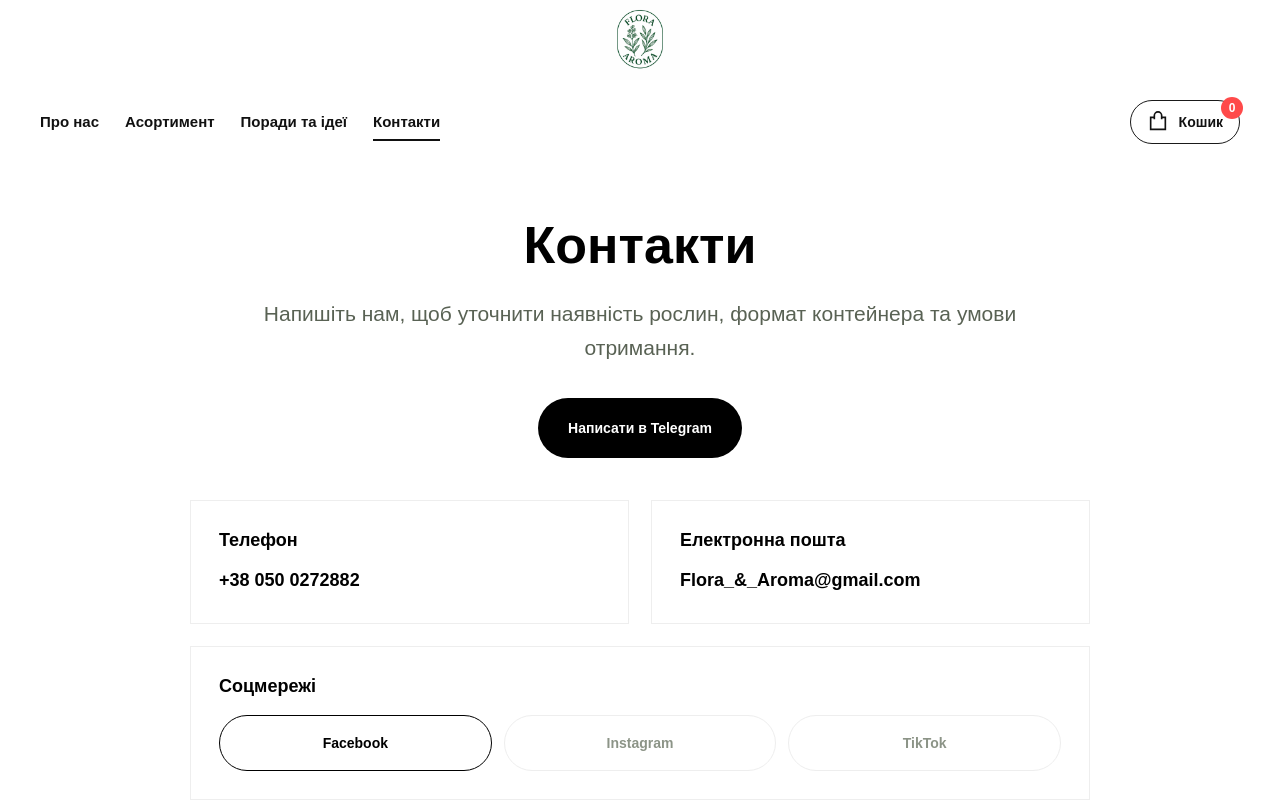
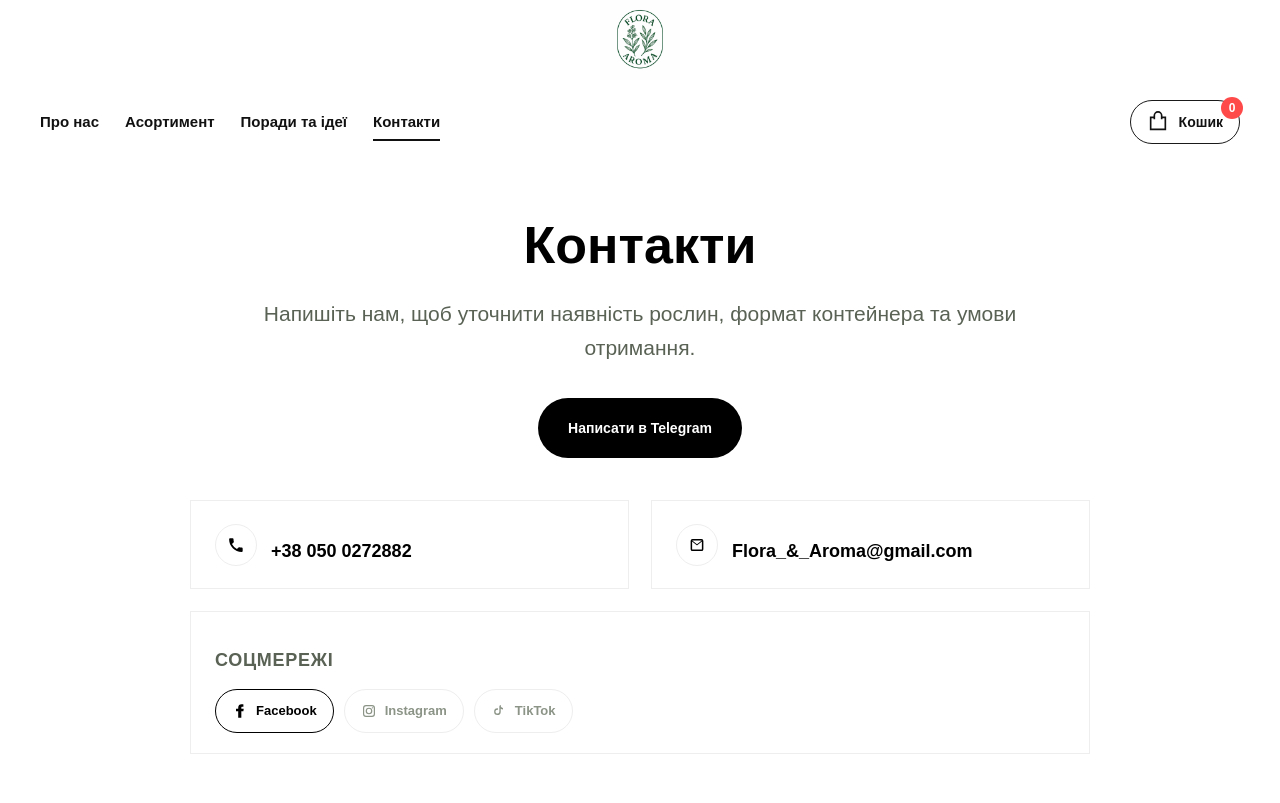
Before and after one commit to prikhodkoab-source/flora-aroma-site, an Astro site: page /contacts in a window 1280 px wide. Shown: the top 803 px of the page. Built offline with nearby package versions, Linux system fonts and the light colour scheme; Astro itself is replaced by a stand-in of ours.

Commit message:
fix: compact contacts page details

```diff
--- a/scripts/verify-site.mjs
+++ b/scripts/verify-site.mjs
@@ -268,7 +268,7 @@ if (publicationsPage.includes(pendingArticleSlug)) {
 }
 
 const contactsPage = readFileSync(join(root, "dist", "contacts", "index.html"), "utf8");
-for (const requiredContactMarker of ["tel:+380500272882", "https://flora-aroma.com.ua"]) {
+for (const requiredContactMarker of ["tel:+380500272882", "mailto:Flora_%26_Aroma@gmail.com"]) {
   if (!contactsPage.includes(requiredContactMarker)) {
     fail(`Contacts page is missing: ${requiredContactMarker}`);
   }
--- a/src/pages/contacts.astro
+++ b/src/pages/contacts.astro
@@ -28,18 +28,26 @@ const contactSocialLinks = [
     </div>
 
     <div class="site-contact-grid">
-      <article class="site-contact-card">
-        <h2>Телефон</h2>
+      <article class="site-contact-card site-contact-card--compact">
+        <span class="site-contact-card__icon" aria-hidden="true">
+          <svg viewBox="0 0 24 24">
+            <path d="M6.6 10.8a15.7 15.7 0 0 0 6.6 6.6l2.2-2.2c.3-.3.8-.4 1.2-.3 1 .3 2 .4 3.1.4.7 0 1.2.5 1.2 1.2V20c0 .7-.5 1.2-1.2 1.2C10.5 21.2 2.8 13.5 2.8 4.2 2.8 3.5 3.3 3 4 3h3.5c.7 0 1.2.5 1.2 1.2 0 1.1.1 2.1.4 3.1.1.4 0 .9-.3 1.2l-2.2 2.3Z" fill="currentColor"></path>
+          </svg>
+        </span>
         <p><a href={siteContacts.phoneHref}>{siteContacts.phoneDisplay}</a></p>
       </article>
 
-      <article class="site-contact-card">
-        <h2>Електронна пошта</h2>
+      <article class="site-contact-card site-contact-card--compact">
+        <span class="site-contact-card__icon" aria-hidden="true">
+          <svg viewBox="0 0 24 24">
+            <path d="M3.5 6.5A2.5 2.5 0 0 1 6 4h12a2.5 2.5 0 0 1 2.5 2.5v11A2.5 2.5 0 0 1 18 20H6a2.5 2.5 0 0 1-2.5-2.5v-11Zm2.1-.5 6.4 5.1 6.4-5.1H5.6Zm12.9 1.3-5.8 4.6a1.1 1.1 0 0 1-1.4 0L5.5 7.3v10.2c0 .3.2.5.5.5h12c.3 0 .5-.2.5-.5V7.3Z" fill="currentColor"></path>
+          </svg>
+        </span>
         <p><a href={siteContacts.emailHref}>{siteContacts.emailDisplay}</a></p>
       </article>
 
-      <article class="site-contact-card site-contact-card--wide">
-        <h2>Соцмережі</h2>
+      <article class="site-contact-card site-contact-card--wide site-contact-card--socials">
+        <p class="site-contact-card__label">Соцмережі</p>
         <div class="site-social-links" aria-label="Соцмережі Flora & Aroma">
           {contactSocialLinks.map((link) =>
             link.url ? (
@@ -49,10 +57,40 @@ const contactSocialLinks = [
                 target="_blank"
                 rel="noopener noreferrer"
               >
+                <span class={`site-social-link__icon site-social-link__icon--${link.key}`} aria-hidden="true">
+                  {link.key === "facebook" ? (
+                    <svg viewBox="0 0 24 24">
+                      <path d="M14 8.5V6.8c0-.8.2-1.3 1.3-1.3h1.8V2.2c-.3 0-1.5-.2-2.9-.2-2.9 0-4.9 1.8-4.9 5v1.5H6v3.7h3.3V22H14v-9.8h3.1l.5-3.7H14Z"></path>
+                    </svg>
+                  ) : link.key === "instagram" ? (
+                    <svg viewBox="0 0 24 24">
+                      <path d="M7.5 3h9A4.5 4.5 0 0 1 21 7.5v9a4.5 4.5 0 0 1-4.5 4.5h-9A4.5 4.5 0 0 1 3 16.5v-9A4.5 4.5 0 0 1 7.5 3Zm0 1.8A2.7 2.7 0 0 0 4.8 7.5v9a2.7 2.7 0 0 0 2.7 2.7h9a2.7 2.7 0 0 0 2.7-2.7v-9a2.7 2.7 0 0 0-2.7-2.7h-9Zm9.8 1.4a1.1 1.1 0 1 1 0 2.2 1.1 1.1 0 0 1 0-2.2ZM12 7a5 5 0 1 1 0 10 5 5 0 0 1 0-10Zm0 1.8A3.2 3.2 0 1 0 12 15.2 3.2 3.2 0 0 0 12 8.8Z"></path>
+                    </svg>
+                  ) : (
+                    <svg viewBox="0 0 24 24">
+                      <path d="M14.8 3c-1.2 0-2.2.9-2.3 2.1V13c0 1.6-1.3 2.8-2.9 2.8S6.7 14.6 6.7 13s1.3-2.8 2.9-2.8c.3 0 .6 0 .9.1V8.1c-.3 0-.6-.1-.9-.1A5 5 0 0 0 4.7 13a5 5 0 0 0 4.9 5 5 5 0 0 0 5-5V8.7c1 .7 2.2 1 3.4 1V7.4c-1.4 0-2.6-.8-3.2-2.1A3.2 3.2 0 0 1 14.8 3Z"></path>
+                    </svg>
+                  )}
+                </span>
                 {link.label}
               </a>
             ) : (
               <span class="site-social-link site-social-link--disabled" aria-disabled="true">
+                <span class={`site-social-link__icon site-social-link__icon--${link.key}`} aria-hidden="true">
+                  {link.key === "facebook" ? (
+                    <svg viewBox="0 0 24 24">
+                      <path d="M14 8.5V6.8c0-.8.2-1.3 1.3-1.3h1.8V2.2c-.3 0-1.5-.2-2.9-.2-2.9 0-4.9 1.8-4.9 5v1.5H6v3.7h3.3V22H14v-9.8h3.1l.5-3.7H14Z"></path>
+                    </svg>
+                  ) : link.key === "instagram" ? (
+                    <svg viewBox="0 0 24 24">
+                      <path d="M7.5 3h9A4.5 4.5 0 0 1 21 7.5v9a4.5 4.5 0 0 1-4.5 4.5h-9A4.5 4.5 0 0 1 3 16.5v-9A4.5 4.5 0 0 1 7.5 3Zm0 1.8A2.7 2.7 0 0 0 4.8 7.5v9a2.7 2.7 0 0 0 2.7 2.7h9a2.7 2.7 0 0 0 2.7-2.7v-9a2.7 2.7 0 0 0-2.7-2.7h-9Zm9.8 1.4a1.1 1.1 0 1 1 0 2.2 1.1 1.1 0 0 1 0-2.2ZM12 7a5 5 0 1 1 0 10 5 5 0 0 1 0-10Zm0 1.8A3.2 3.2 0 1 0 12 15.2 3.2 3.2 0 0 0 12 8.8Z"></path>
+                    </svg>
+                  ) : (
+                    <svg viewBox="0 0 24 24">
+                      <path d="M14.8 3c-1.2 0-2.2.9-2.3 2.1V13c0 1.6-1.3 2.8-2.9 2.8S6.7 14.6 6.7 13s1.3-2.8 2.9-2.8c.3 0 .6 0 .9.1V8.1c-.3 0-.6-.1-.9-.1A5 5 0 0 0 4.7 13a5 5 0 0 0 4.9 5 5 5 0 0 0 5-5V8.7c1 .7 2.2 1 3.4 1V7.4c-1.4 0-2.6-.8-3.2-2.1A3.2 3.2 0 0 1 14.8 3Z"></path>
+                    </svg>
+                  )}
+                </span>
                 {link.label}
               </span>
             )
--- a/src/styles/global.css
+++ b/src/styles/global.css
@@ -2239,13 +2239,55 @@ body.site-menu-open {
 }
 
 .site-contact-card {
-  padding: 28px;
+  padding: 22px 24px;
   border: 1px solid var(--border-color);
   background: #ffffff;
 }
 
 .site-contact-card--wide {
   grid-column: 1 / -1;
+}
+
+.site-contact-card--compact {
+  display: flex;
+  align-items: center;
+  gap: 14px;
+}
+
+.site-contact-card--compact p {
+  margin: 0;
+}
+
+.site-contact-card__icon {
+  display: inline-flex;
+  width: 42px;
+  height: 42px;
+  flex: 0 0 42px;
+  align-items: center;
+  justify-content: center;
+  border: 1px solid var(--border-color);
+  border-radius: 999px;
+  color: #000000;
+}
+
+.site-contact-card__icon svg {
+  width: 18px;
+  height: 18px;
+  display: block;
+}
+
+.site-contact-card__label {
+  margin: 0;
+  color: #596254;
+  font-size: 13px;
+  font-weight: 700;
+  letter-spacing: 0.04em;
+  text-transform: uppercase;
+}
+
+.site-contact-card--socials {
+  padding-top: 20px;
+  padding-bottom: 20px;
 }
 
 .site-contact-card h2 {
@@ -2268,26 +2310,42 @@ body.site-menu-open {
 }
 
 .site-social-links {
-  display: grid;
-  grid-template-columns: repeat(3, minmax(0, 1fr));
-  gap: 12px;
-  margin-top: 18px;
+  display: flex;
+  flex-wrap: wrap;
+  gap: 10px;
+  margin-top: 14px;
 }
 
 .site-social-link {
   display: inline-flex;
-  min-height: 56px;
+  min-height: 44px;
   align-items: center;
   justify-content: center;
-  padding: 0 22px;
-  border: 1px solid #000000;
+  gap: 8px;
+  padding: 0 16px;
+  border: 1px solid var(--border-color-strong, #000000);
   border-radius: 999px;
   background: #ffffff;
   color: #000000;
-  font-size: 14px;
+  font-size: 13px;
   font-weight: 700;
   line-height: 1;
   text-decoration: none;
+}
+
+.site-social-link__icon {
+  display: inline-flex;
+  width: 16px;
+  height: 16px;
+  align-items: center;
+  justify-content: center;
+}
+
+.site-social-link__icon svg {
+  width: 16px;
+  height: 16px;
+  display: block;
+  fill: currentColor;
 }
 
 .site-social-link--disabled {
@@ -3242,8 +3300,12 @@ body.site-menu-open {
     grid-template-columns: minmax(0, 1fr);
   }
 
-  .site-social-links {
-    grid-template-columns: minmax(0, 1fr);
+  .site-contact-card {
+    padding: 18px 20px;
+  }
+
+  .site-contact-card--compact {
+    gap: 12px;
   }
 
   .tilda-hero-content h1 {
```
